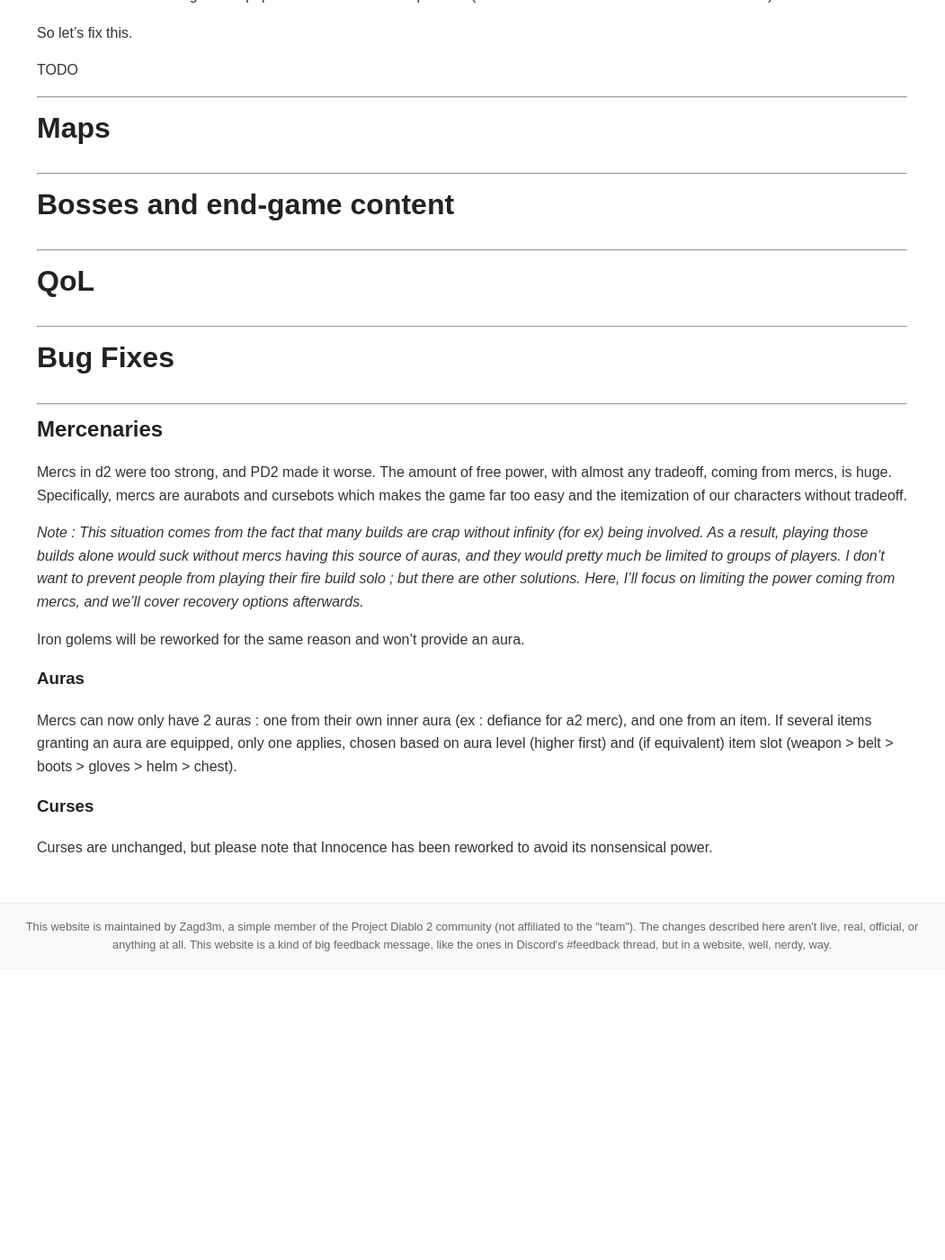
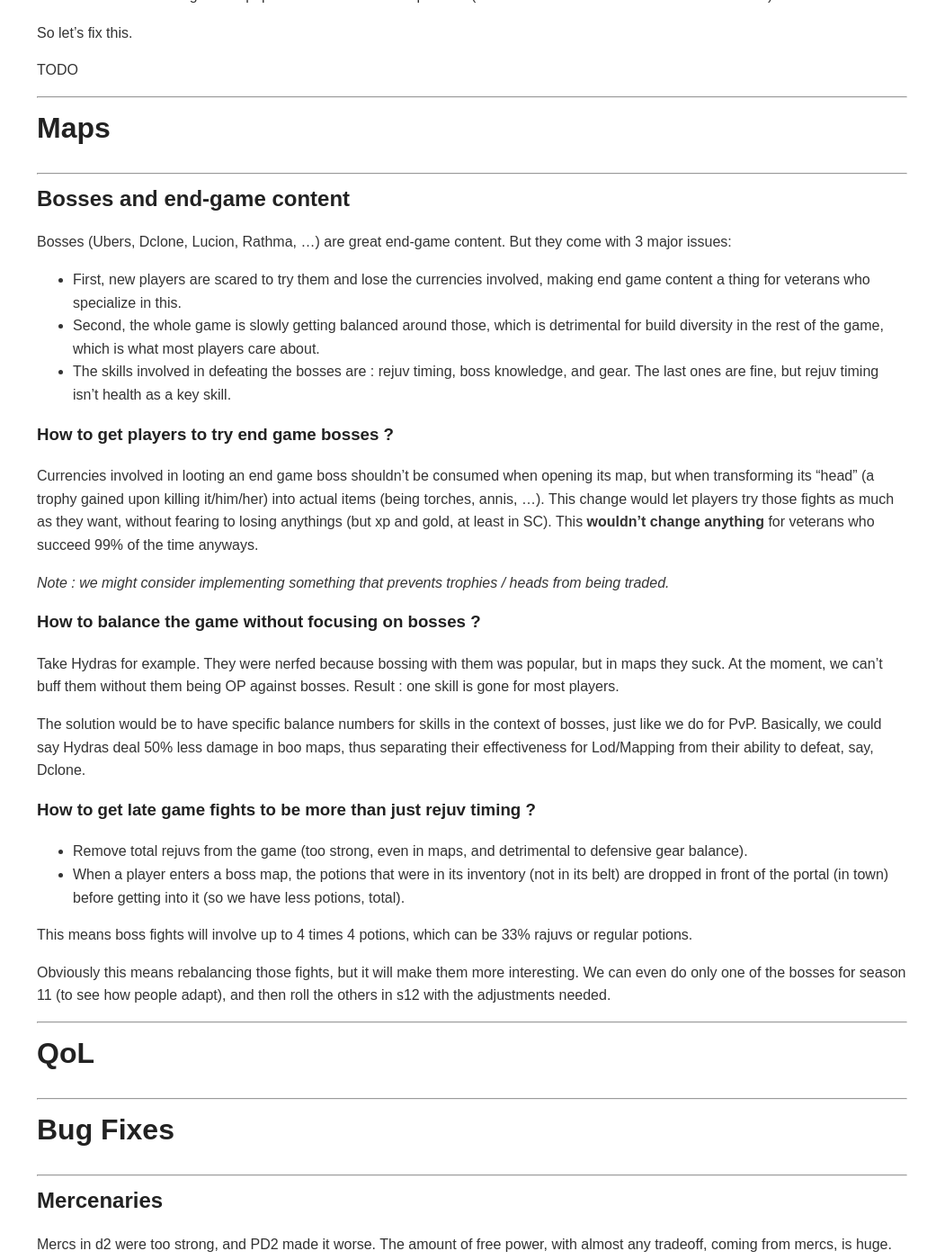
Before and after one commit to zagd3m/patchnotes, a Jekyll site: the page built from docs/full-notes.md, in a window 1280 px wide and 1400 px high, scrolled down 8182 px. Shown: the whole window at 90% size, without its empty margins (115-1166 px from the left). Built offline with Jekyll 4.4.1, drawn with Linux system fonts in a browser that asks for light colours; before the commit the page ends 9259 px from its top, so only the background shows below that.

Commit message:
Boss fight changes.

```diff
--- a/docs/_includes/patch-sections/systems_bosses.md
+++ b/docs/_includes/patch-sections/systems_bosses.md
@@ -1 +1,28 @@
-# Bosses and end-game content
+## Bosses and end-game content
+
+Bosses (Ubers, Dclone, Lucion, Rathma, ...) are great end-game content. But they come with 3 major issues:
+
+- First, new players are scared to try them and lose the currencies involved, making end game content a thing for veterans who specialize in this.
+- Second, the whole game is slowly getting balanced around those, which is detrimental for build diversity in the rest of the game, which is what most players care about.
+- The skills involved in defeating the bosses are : rejuv timing, boss knowledge, and gear. The last ones are fine, but rejuv timing isn't health as a key skill.
+
+### How to get players to try end game bosses ?
+
+Currencies involved in looting an end game boss shouldn't be consumed when opening its map, but when transforming its "head" (a trophy gained upon killing it/him/her) into actual items (being torches, annis, ...). This change would let players try those fights as much as they want, without fearing to losing anythings (but xp and gold, at least in SC). This **wouldn't change anything** for veterans who succeed 99% of the time anyways.
+
+*Note : we might consider implementing something that prevents trophies / heads from being traded.*
+
+### How to balance the game without focusing on bosses ?
+
+Take Hydras for example. They were nerfed because bossing with them was popular, but in maps they suck. At the moment, we can't buff them without them being OP against bosses. Result : one skill is gone for most players.
+
+The solution would be to have specific balance numbers for skills in the context of bosses, just like we do for PvP. Basically, we could say Hydras deal 50% less damage in boo maps, thus separating their effectiveness for Lod/Mapping from their ability to defeat, say, Dclone.
+
+### How to get late game fights to be more than just rejuv timing ?
+
+- Remove total rejuvs from the game (too strong, even in maps, and detrimental to defensive gear balance).
+- When a player enters a boss map, the potions that were in its inventory (not in its belt) are dropped in front of the portal (in town) before getting into it (so we have less potions, total).
+
+This means boss fights will involve up to 4 times 4 potions, which can be 33% rajuvs or regular potions.
+
+Obviously this means rebalancing those fights, but it will make them more interesting. We can even do only one of the bosses for season 11 (to see how people adapt), and then roll the others in s12 with the adjustments needed.
```
